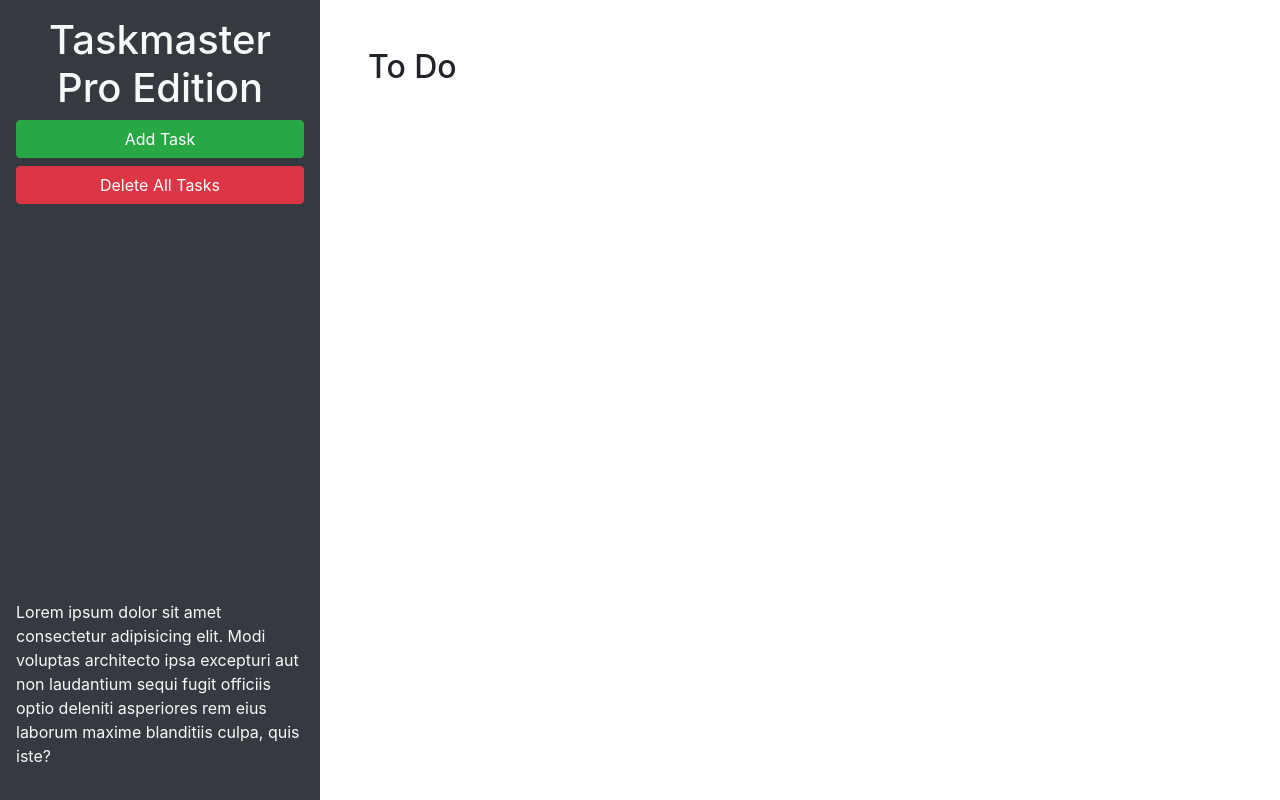
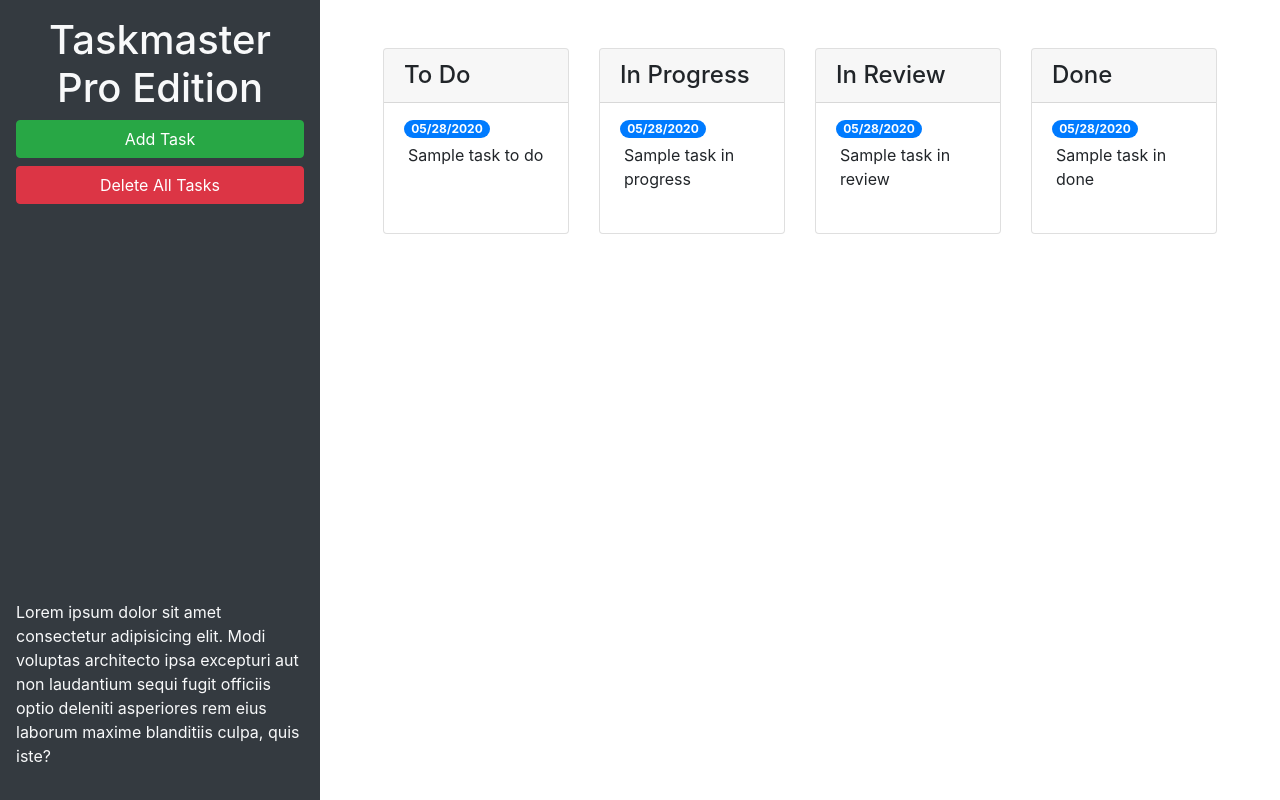
Before and after one commit to bradkuhne/taskmaster-pro, a plain HTML site: page index.html in a window 1280 px wide. Drawn offline with nearby package versions, Linux system fonts and the light colour scheme.

Commit message:
bootstrap layout and form modal for input screen

```diff
--- a/index.html
+++ b/index.html
@@ -24,9 +24,67 @@
       </p>
     </header>
     <main class="col-12 col-lg-9">
-      <div class="m-5">
-        <h2>To Do</h2>
-        <ul id="list-toDo" class="list-group"> </ul>
+      <div class="m-5 row justify-content-around">
+        <!-- todo start -->
+        <div class = "col-12 col-md-6 col-xl-3 mb-3">
+          <div class="card">
+            <h4 class = "card-header">
+              To Do
+            </h4>
+            <ul id="list-toDo" class="list-group list-group-flush">
+              <li class="list-group-item">
+                <span class="badge badge-primary badge-pill">05/28/2020</span>
+                <p class="m-1">Sample task to do</p>
+              </li>
+            </ul>
+          </div>
+        </div>
+        <!-- todo end -->
+        <!-- in progress start -->
+        <div class = "col-12 col-md-6 col-xl-3 mb-3">
+          <div class="card">
+            <h4 class = "card-header">
+              In Progress
+            </h4>
+            <ul id="list-inProgess" class="list-group list-group-flush">
+              <li class="list-group-item">
+                <span class="badge badge-primary badge-pill">05/28/2020</span>
+                <p class="m-1">Sample task in progress</p>
+              </li>
+            </ul>
+          </div>
+        </div>
+        <!-- in progress end -->
+        <!-- in review start -->
+        <div class="col-12 col-md-6 col-xl-3 mb-3">
+          <div class="card">
+            <h4 class = "card-header">
+              In Review
+            </h4>
+            <ul id="list-inReview" class="list-group list-group-flush">
+              <li class="list-group-item">
+                <span class="badge badge-primary badge-pill">05/28/2020</span>
+                <p class="m-1">Sample task in review</p>
+              </li>
+            </ul>
+          </div>
+        </div>
+        <!-- in review end -->
+        <!-- done start -->
+        <div class="col-12 col-md-6 col-xl-3 mb-3">
+          <div class="card">
+            <h4 class = "card-header">
+              Done
+            </h4>
+            <ul id="list-done" class="list-group list-group-flush">
+              <li class="list-group-item">
+                <span class="badge badge-primary badge-pill">05/28/2020</span>
+                <p class="m-1">Sample task in done</p>
+              </li>
+            </ul>
+          </div>
+        </div>
+        <!-- done end -->
       </div>
     </main>
   </div>
@@ -46,11 +104,11 @@
           <form>
             <div class="form-group">
               <label for="modalTaskDescription">Task description</label>
-              <textarea id="modalTaskDescription" rows="3"></textarea>
+              <textarea id="modalTaskDescription" rows="3" class="form-control"></textarea>
             </div>
             <div class="form-group">
               <label for="modalDueDate">Due date</label>
-              <input type="text" id="modalDueDate" placeholder="mm/dd/yyyy" autocomplete="off" />
+              <input type="text" id="modalDueDate"  id="modalDueDate" placeholder="mm/dd/yyyy" autocomplete="off" />
             </div>
           </form>
         </div>
```
